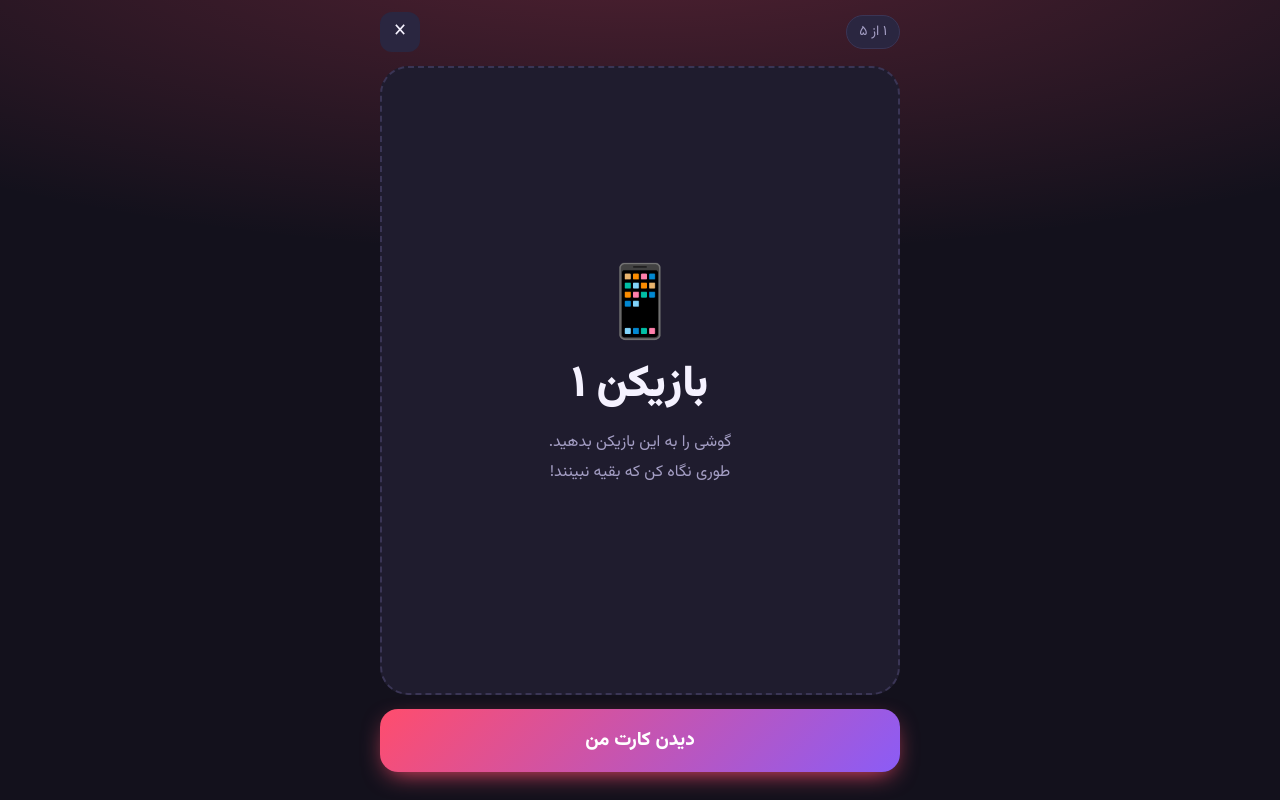
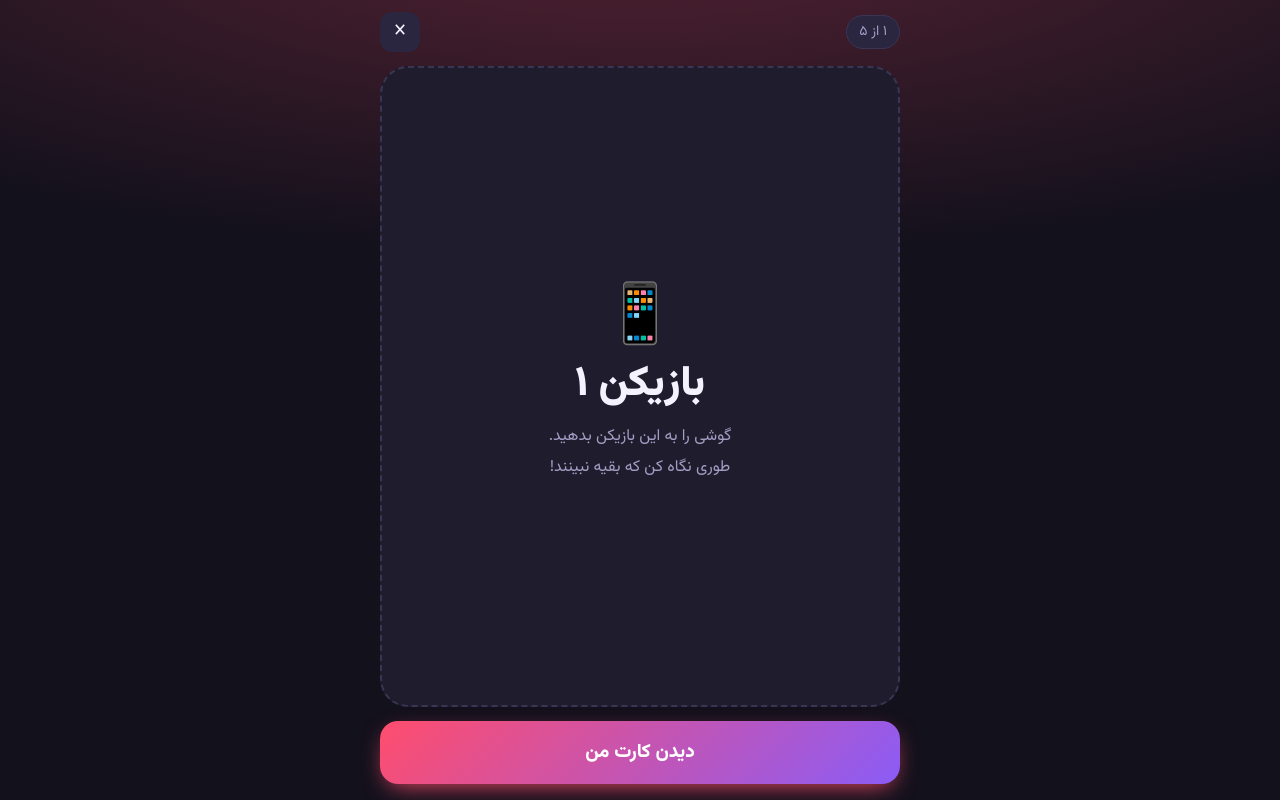
Before and after one commit to ETohidi/dorehami, a plain HTML site: page spy.html in a window 1280 px wide. Both pictures are taken after a click on the button "شروع بازی". Drawn offline with Linux system fonts and the light colour scheme.

Commit message:
Fit reveal cards on screen (safe areas) — spy.html

```diff
--- a/spy.html
+++ b/spy.html
@@ -18,7 +18,7 @@
 *{box-sizing:border-box;-webkit-tap-highlight-color:transparent}
 html,body{margin:0;min-height:100%;background:var(--bg);color:var(--text);font-family:"Vazirmatn",Tahoma,sans-serif;-webkit-user-select:none;user-select:none;-webkit-text-size-adjust:100%}
 body{padding:calc(env(safe-area-inset-top) + 12px) 16px calc(env(safe-area-inset-bottom) + 16px);background:radial-gradient(120% 60% at 50% -10%,var(--glow),transparent 70%),var(--bg);background-attachment:fixed}
-.wrap{max-width:520px;margin:0 auto;min-height:calc(100vh - 40px);display:flex;flex-direction:column}
+.wrap{max-width:520px;margin:0 auto;min-height:calc(100vh - 40px);min-height:calc(100dvh - env(safe-area-inset-top) - env(safe-area-inset-bottom) - 28px);display:flex;flex-direction:column}
 .screen{display:none;flex:1;flex-direction:column;gap:14px;animation:fade .25s ease}
 .screen.on{display:flex}
 @keyframes fade{from{opacity:0;transform:translateY(6px)}to{opacity:1;transform:none}}
@@ -45,7 +45,7 @@ h2{font-size:17px;margin:0 0 10px;font-weight:700}
 .btn:disabled{opacity:.4}
 .grow{flex:1}
 .center{text-align:center}
-.big{font-size:44px;font-weight:900;line-height:1.3;text-align:center;margin:0}
+.big{font-size:clamp(30px,8.5vw,42px);font-weight:900;line-height:1.3;text-align:center;margin:0}
 .muted{color:var(--muted)}
 .pill{display:inline-block;background:var(--card2);border:1px solid var(--line);border-radius:999px;padding:5px 12px;font-size:14px;color:var(--muted)}
 .toggle{position:relative;width:52px;height:30px;flex:none;border-radius:999px;background:var(--line);border:0;cursor:pointer;transition:background .2s}
@@ -56,10 +56,10 @@ input[type=text]:focus{border-color:var(--accent)}
 .names{display:flex;flex-wrap:wrap;gap:8px;margin-top:10px}
 .name{display:flex;align-items:center;gap:6px;background:var(--card2);border:1px solid var(--line);border-radius:999px;padding:7px 8px 7px 14px;font-size:15px}
 .name button{border:0;background:var(--line);color:var(--text);width:24px;height:24px;border-radius:50%;font-size:14px;cursor:pointer;line-height:1}
-.reveal{flex:1;display:flex;flex-direction:column;align-items:center;justify-content:center;gap:14px;text-align:center;border-radius:28px;padding:28px 18px;min-height:52vh}
+.reveal{flex:1;display:flex;flex-direction:column;align-items:center;justify-content:center;gap:10px;text-align:center;border-radius:28px;padding:20px 16px;min-height:min(46vh,380px)}
 .cover{background:var(--card);border:2px dashed var(--line)}
 .shown{background:linear-gradient(160deg,var(--accent),var(--accent2))}
-.emoji{font-size:70px;line-height:1}
+.emoji{font-size:58px;line-height:1}
 .timer{direction:ltr;unicode-bidi:isolate;font-size:84px;font-weight:900;text-align:center;font-variant-numeric:tabular-nums;letter-spacing:2px}
 .list{display:flex;flex-direction:column;gap:8px}
 .li{display:flex;justify-content:space-between;align-items:center;background:var(--card2);border-radius:14px;padding:11px 14px;font-size:16px}
```
